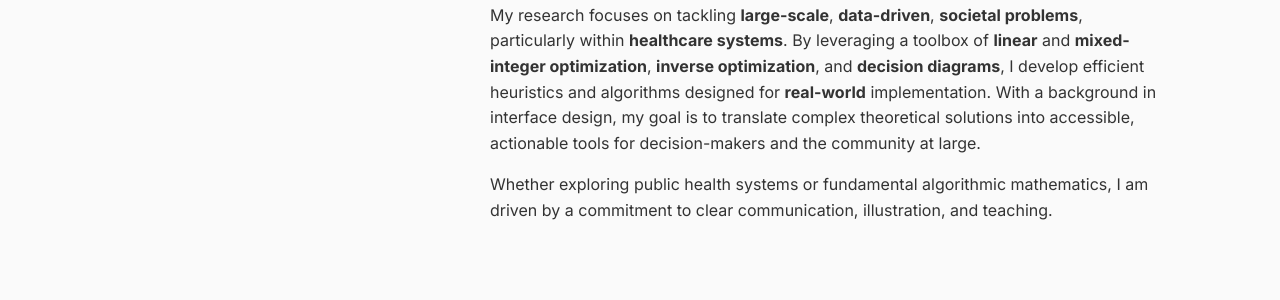
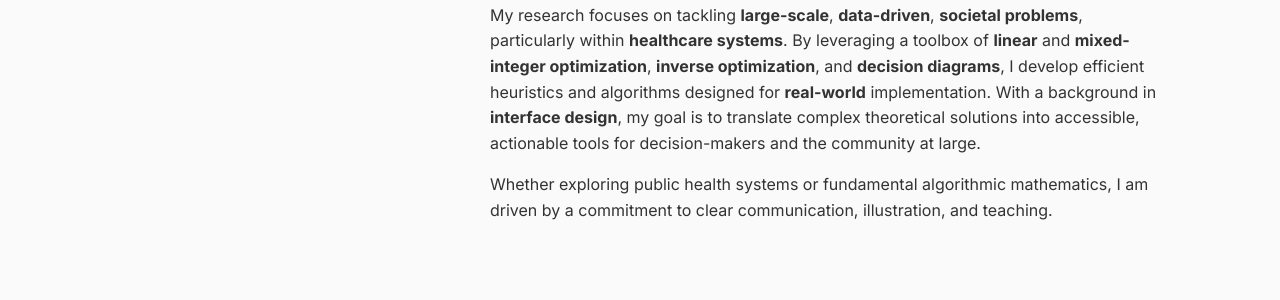
Before and after one commit to DaniRip/DaniRip.github.io, a Jekyll site: the page built from index.md, in a window 1280 px wide. Shown: the part 833-1133 px from the top of the page. Built offline with Jekyll 4.4.1, drawn with Linux system fonts in a browser that asks for light colours.

Commit message:
Update index.md

```diff
--- a/index.md
+++ b/index.md
@@ -13,7 +13,7 @@ I work under <a href="https://systems.jhu.edu/kimia/" target="_blank">Dr. Kimia
 
 I obtained my Ph.D. (2024) and M.A.Sc. (2018) in Management Science at the <a href="https://uwaterloo.ca/management-sciences/" target="_blank">Department of Management Sciences and Engineering</a> under <a href="https://uwaterloo.ca/scholar/h6mahmou" target="_blank">Dr. Houra Mahmoudzadeh</a>. My B.A.Sc. (2016) was earned at the <a href="https://www.utoronto.ca/" target="_blank">University of Toronto</a> in <a href="https://www.mie.utoronto.ca/" target="_blank">Industrial Engineering</a>, where I was introduced to research in <a href="https://morlab.mie.utoronto.ca/" target="_blank">morLAB</a>. I was previously a Postdoctoral Fellow at the <a href="https://www.rotman.utoronto.ca/" target="_blank">Rotman School of Management</a> at the <a href="https://www.utoronto.ca/" target="_blank">University of Toronto</a>, under <a href="https://discover.research.utoronto.ca/16076-andre-augusto-cire" target="_blank">Dr. Andre Cire</a> and <a href="https://schulich.yorku.ca/faculty/adam-diamant/" target="_blank">Dr. Adam Diamant</a>.
 
-My research focuses on tackling **large-scale**, **data-driven**, **societal problems**, particularly within **healthcare systems**. By leveraging a toolbox of **linear** and **mixed-integer optimization**, **inverse optimization**, and **decision diagrams**, I develop efficient heuristics and algorithms designed for **real-world** implementation. With a background in interface design, my goal is to translate complex theoretical solutions into accessible, actionable tools for decision-makers and the community at large.
+My research focuses on tackling **large-scale**, **data-driven**, **societal problems**, particularly within **healthcare systems**. By leveraging a toolbox of **linear** and **mixed-integer optimization**, **inverse optimization**, and **decision diagrams**, I develop efficient heuristics and algorithms designed for **real-world** implementation. With a background in **interface design**, my goal is to translate complex theoretical solutions into accessible, actionable tools for decision-makers and the community at large.
 
 Whether exploring public health systems or fundamental algorithmic mathematics, I am driven by a commitment to clear communication, illustration, and teaching.
 
```
